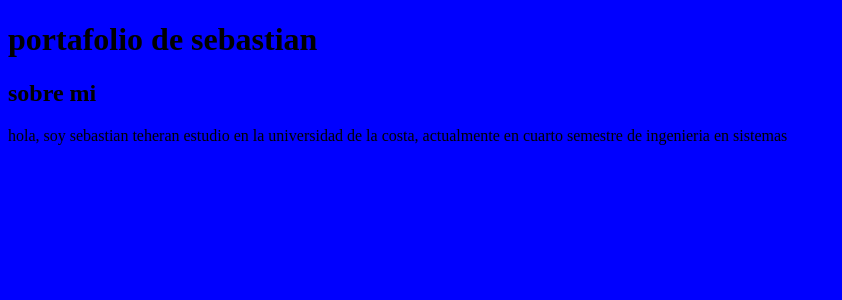
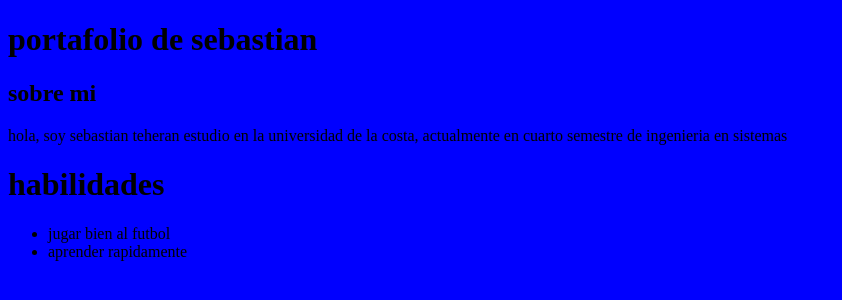
Before and after one commit to sebastian32102/portafolio_p, a plain HTML site: page index.html in a window 1280 px wide. Shown: the whole page, without its empty margins (0-842 px from the left). Drawn offline with Linux system fonts and the light colour scheme.

Commit message:
commit numero seis

```diff
--- a/index.html
+++ b/index.html
@@ -15,6 +15,12 @@
     <h2>sobre mi</h2>
     <p>hola, soy sebastian teheran estudio en la universidad de la costa, actualmente en cuarto semestre de ingenieria en sistemas</p>
 
+    <h1>habilidades</h1>
+    <ul>
+        <li>jugar bien al futbol</li>
+        <li>aprender rapidamente</li>
+    </ul>
+
 
 </body>
 </html>
```
